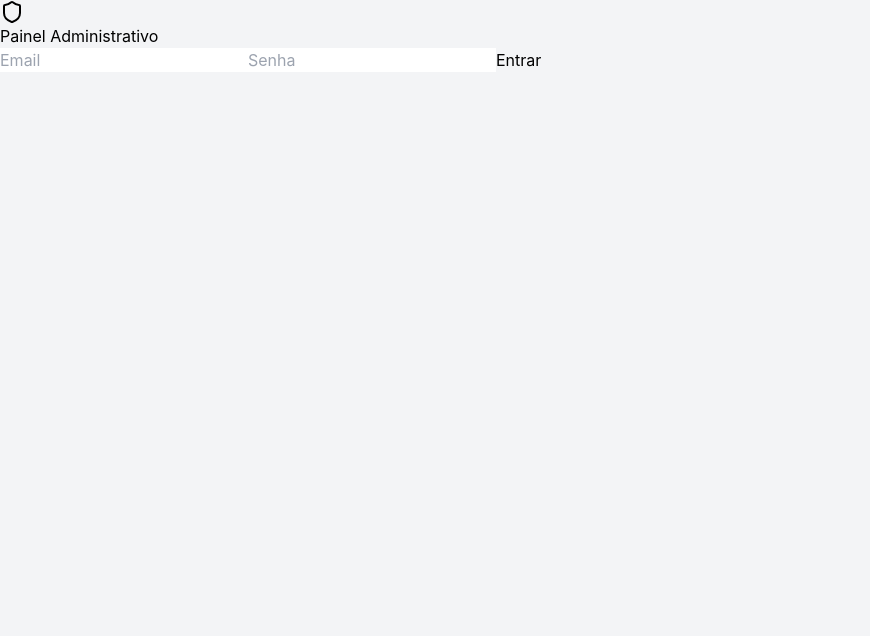
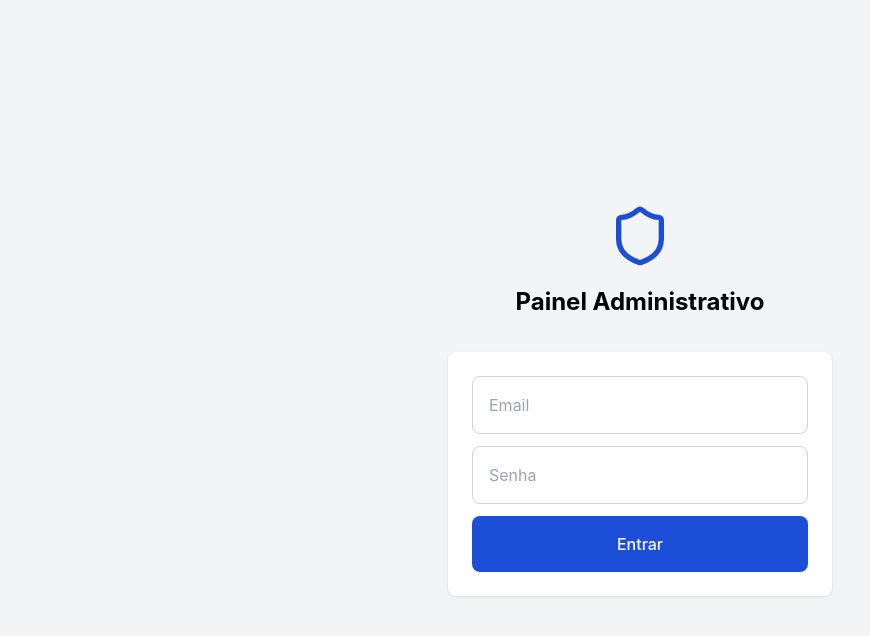
Before and after one commit to dioneelizeudaluz-afk/achados-mz, a React (Vite) app: page /admin in a window 1280 px wide. Shown: the top 636 px of the page, without its empty margins (0-870 px from the left). Built offline with nearby package versions, Linux system fonts and the light colour scheme.

Commit message:
Update AdminLogin.jsx

```diff
--- a/src/pages/admin/AdminLogin.jsx
+++ b/src/pages/admin/AdminLogin.jsx
@@ -7,26 +7,46 @@ export default function AdminLogin() {
   const [email, setEmail] = useState('')
   const [password, setPassword] = useState('')
 
-  const handleLogin = (e) => {
-    e.preventDefault()
-    navigate('/admin/dashboard')
-  }
-
   return (
-    <div className="min-h-screen bg-gray-50 flex items-center justify-center p-4">
-      <div className="w-full max-w-sm">
-        <div className="text-center mb-8">
-          <Shield className="h-16 w-16 mx-auto text-blue-700 mb-4" />
-          <h1 className="text-2xl font-bold">Painel Administrativo</h1>
+    <div style={{
+      minHeight: '100vh',
+      backgroundColor: '#f3f4f6',
+      display: 'flex',
+      alignItems: 'center',
+      justifyContent: 'center',
+      padding: '16px'
+    }}>
+      <div style={{ width: '100%', maxWidth: '384px' }}>
+        <div style={{ textAlign: 'center', marginBottom: '32px' }}>
+          <Shield size={64} color="#1d4ed8" style={{ margin: '0 auto 16px' }} />
+          <h1 style={{ fontSize: '24px', fontWeight: 'bold', margin: 0 }}>
+            Painel Administrativo
+          </h1>
         </div>
 
-        <form onSubmit={handleLogin} className="bg-white rounded-lg p-6 space-y-4">
+        <form
+          onSubmit={(e) => { e.preventDefault(); navigate('/admin/dashboard') }}
+          style={{
+            backgroundColor: 'white',
+            borderRadius: '8px',
+            padding: '24px',
+            boxShadow: '0 1px 3px rgba(0,0,0,0.1)'
+          }}
+        >
           <input
             type="email"
             placeholder="Email"
             value={email}
             onChange={(e) => setEmail(e.target.value)}
-            className="w-full px-4 py-3 border rounded-lg"
+            style={{
+              width: '100%',
+              padding: '16px',
+              borderRadius: '8px',
+              border: '1px solid #d1d5db',
+              fontSize: '16px',
+              marginBottom: '12px',
+              boxSizing: 'border-box'
+            }}
             required
           />
           <input
@@ -34,12 +54,30 @@ export default function AdminLogin() {
             placeholder="Senha"
             value={password}
             onChange={(e) => setPassword(e.target.value)}
-            className="w-full px-4 py-3 border rounded-lg"
+            style={{
+              width: '100%',
+              padding: '16px',
+              borderRadius: '8px',
+              border: '1px solid #d1d5db',
+              fontSize: '16px',
+              marginBottom: '12px',
+              boxSizing: 'border-box'
+            }}
             required
           />
           <button
             type="submit"
-            className="w-full bg-blue-700 text-white py-3 rounded-lg"
+            style={{
+              width: '100%',
+              padding: '16px',
+              backgroundColor: '#1d4ed8',
+              color: 'white',
+              border: 'none',
+              borderRadius: '8px',
+              fontSize: '16px',
+              fontWeight: '500',
+              cursor: 'pointer'
+            }}
           >
             Entrar
           </button>
```
